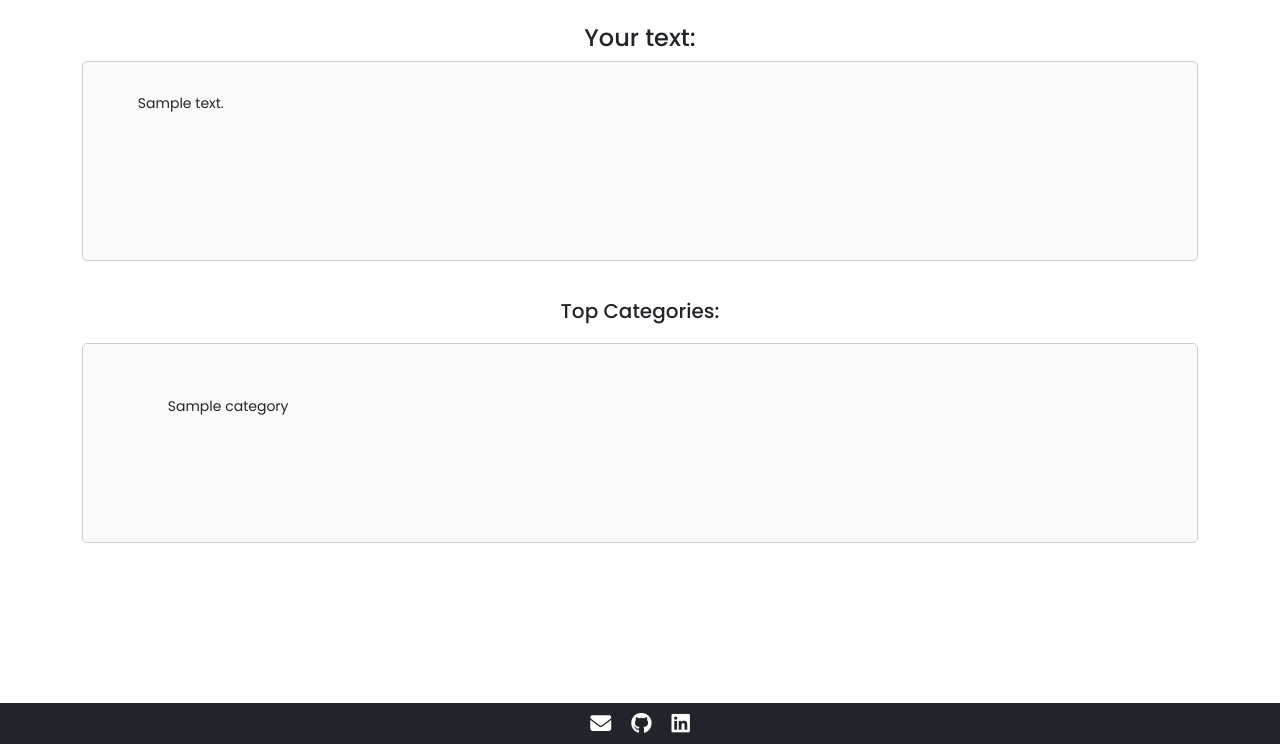
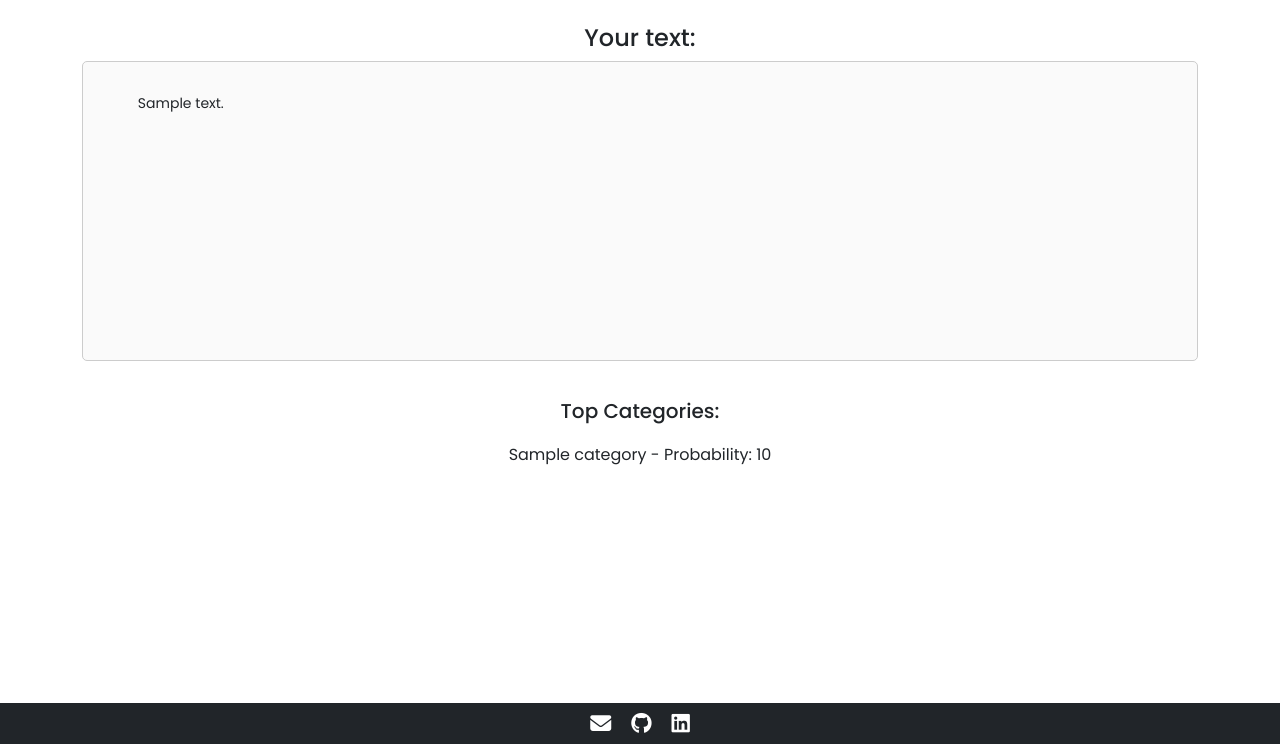
Before and after one commit to yagaykhatri19/TweetPy, a Flask app: template templates/classify.html in a window 1280 px wide. Shown: the part 56-800 px from the top of the page. Run offline with Flask 3, Linux system fonts and the light colour scheme; the template is opened without the code that fills it: most values are stand-ins (such as "Sample title", 1, 10 or a date in 2020); parts of the project's set-up code (start-up, migrations or seed data) failed here and were passed over; some libraries are stand-ins or nearby versions.

Commit message:
Final commit

```diff
--- a/app.py
+++ b/app.py
@@ -22,16 +22,16 @@ tfidf_vectorizer = joblib.load('tweet_tfidf_vectorizer.pkl')
 def preprocess_text(text):
     text = text.lower()
     text = re.sub(r"http\S+|www\S+|https\S+", "", text, flags=re.MULTILINE)
-    text = re.sub(r"[^a-z\s]", "", text)
+    text = re.sub(r"[^a-z0-9\s]", "", text)
     words = nltk.word_tokenize(text)
     words = [lemmatizer.lemmatize(word) for word in words if word not in stop_words]
     return " ".join(words)
 
-def get_top_categories(model, vectorizer, input_text, top_n=3):
+def get_top_categories(model, vectorizer, input_text, top_n=5):
     input_tfidf = vectorizer.transform([input_text])
     probabilities = model.predict_proba(input_tfidf)[0]
     top_indices = np.argsort(probabilities)[-top_n:][::-1]
-    top_categories = [model.classes_[i] for i in top_indices]
+    top_categories = [(model.classes_[i], probabilities[i]) for i in top_indices]
     return top_categories
 
 # ENDPOINTS
--- a/static/style.css
+++ b/static/style.css
@@ -146,7 +146,7 @@ footer {
 .scroll-box {
   width: 100%;
   max-width: 1800px;
-  height: 200px;
+  height: 300px;
   padding: 10px;
   border: 1px solid #ccc;
   border-radius: 5px;
@@ -172,7 +172,7 @@ footer {
 }
 
 .side-box {
-  height: 200px;
+  height: 300px;
   padding: 10px;
   border: 1px solid #ccc;
   border-radius: 5px;
--- a/templates/classify.html
+++ b/templates/classify.html
@@ -11,11 +11,11 @@
     {% if top_categories %}
         <div class="container my-4" style="text-align: center;">
             <h5>Top Categories:</h5>
-            <ol class="side-box">
-                {% for category in top_categories %}
-                    {{ category }}
+            <div>
+                {% for category, prob in top_categories %}
+                    {{ category }} - Probability: {{ prob | round(4) }}<br>
                 {% endfor %}
-            </ol>
+            </div>
         </div>
     {% endif %}
 {% endblock body %}
```
Also changed, not shown: 3 other files.
